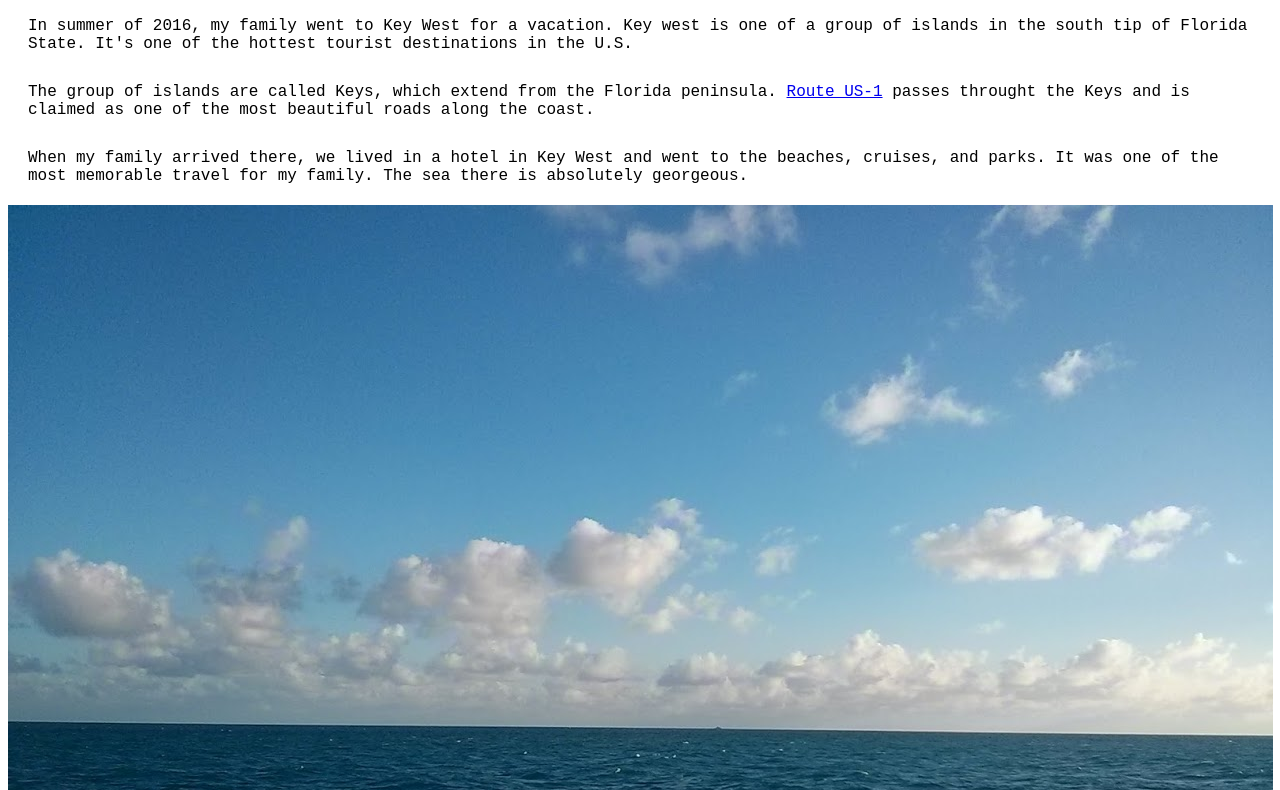
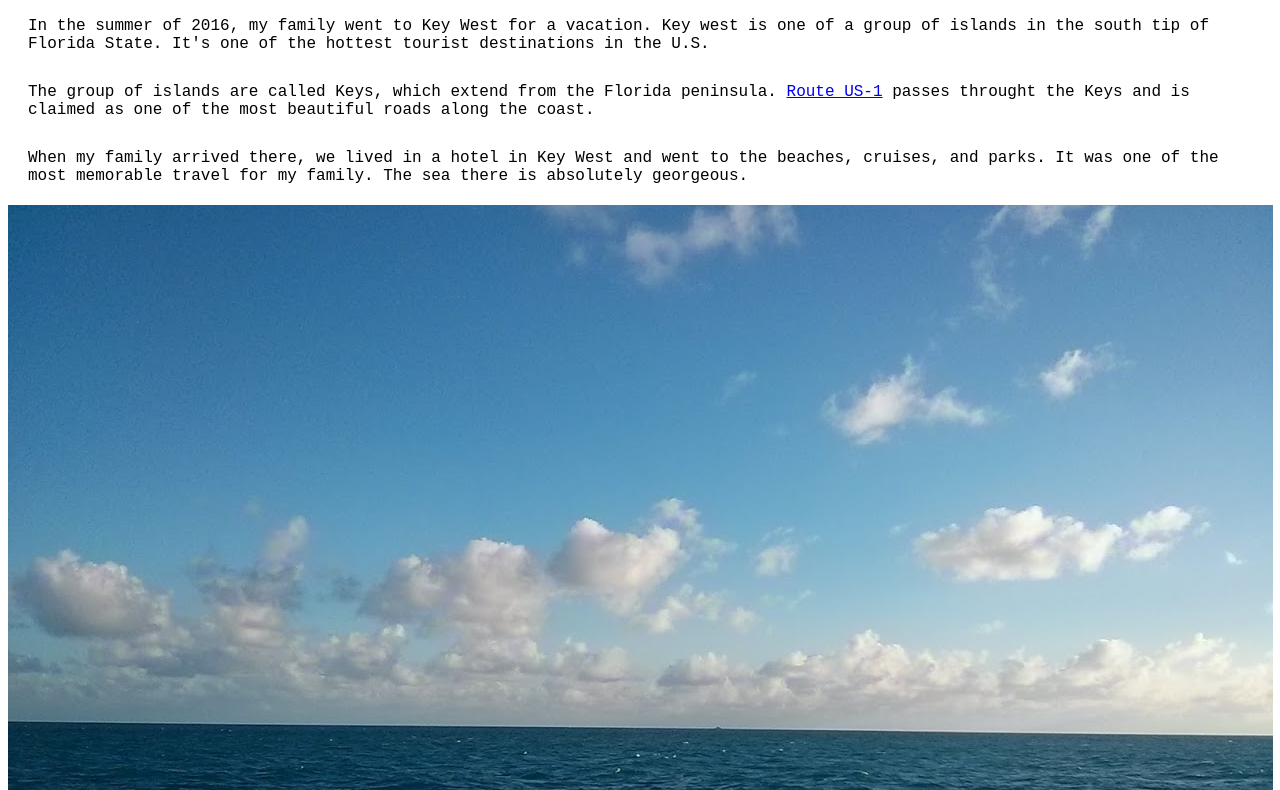
Before and after one commit to lacitrus/html-me-something, a plain HTML site: page index.html in a window 1280 px wide. Shown: the part 73-863 px from the top of the page. Drawn offline with Linux system fonts and the light colour scheme.

Commit message:
Minor change

```diff
--- a/index.html
+++ b/index.html
@@ -14,7 +14,7 @@
 <main>
 
 <article>
-<p>In summer of 2016, my family went to Key West for a vacation. Key west is one of a group of islands in the south tip of Florida State. It's one of the hottest tourist destinations in the U.S.</p>
+<p>In the summer of 2016, my family went to Key West for a vacation. Key west is one of a group of islands in the south tip of Florida State. It's one of the hottest tourist destinations in the U.S.</p>
 <p>The group of islands are called Keys, which extend from the Florida peninsula. <a href="https://en.wikipedia.org/wiki/U.S._Route_1">Route US-1</a> passes throught the Keys and is claimed as one of the most beautiful roads along the coast.</p>
 <p>When my family arrived there, we lived in a hotel in Key West and went to the beaches, cruises, and parks. It was one of the most memorable travel for my family. The sea there is absolutely georgeous.</p>
 <img src="images/key_west.jpg" alt="Key West">
```
